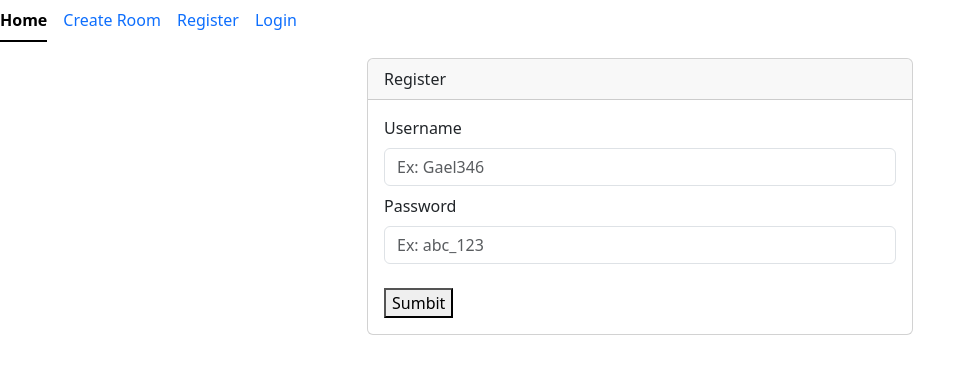
After one commit to Gael346/Friends_Web_Games, a FastAPI app: template templates/register.html in a window 1280 px wide. The commit adds this page. Shown: the top 374 px of the page, without its empty margins (0-975 px from the left). Run offline with FastAPI, Linux system fonts and the light colour scheme; the template is opened without the code that fills it, so the values that code supplies are empty; some libraries are stand-ins or nearby versions.

Commit message:
Add basic navebar , database , and create register html form

```diff
--- a/app.py
+++ b/app.py
@@ -1,14 +1,28 @@
-from fastapi import FastAPI , WebSocket , WebSocketDisconnect , HTTPException , Request
+from fastapi import FastAPI , WebSocket , WebSocketDisconnect , HTTPException , Request , Form
 from werkzeug.security import check_password_hash, generate_password_hash
 from fastapi.staticfiles import StaticFiles
 from fastapi.templating import Jinja2Templates
+import sqlite3
 
+# Database
+conn = sqlite3.connect("messenger.db" , check_same_thread=False)
+db = conn.cursor()
 
+# FastApi config
 app = FastAPI()
 app.mount("/static", StaticFiles(directory="static"), name="static")
 
 templates = Jinja2Templates(directory="templates")
 
+
 @app.get("/")
 async def main(request: Request):
     return templates.TemplateResponse(request=request , name="index.html")
+
+@app.get("/register_form")
+async def register_form(request : Request):
+    return templates.TemplateResponse(request=request , name="register.html")
+
+@app.post("/register")
+async def register(request : Request , username: str = Form() , password : str = Form()):
+    return templates.TemplateResponse(request=request , name="index.html")
--- a/templates/index.html
+++ b/templates/index.html
@@ -1,7 +1,7 @@
 {% extends "layout.html" %}
 
-{% block title %}Friend Web Games 🎮{% endblock %}
+{% block title %}Main{% endblock %}
 
 {% block body %}
- <h1>Hi , this is a try <span class="badge theme-primary">Boostrap work?</span></h1>
+ <p>Hi , this is a try <span class="badge theme-primary">Boostrap work?</span><p>
 {% endblock %}
--- a/templates/layout.html
+++ b/templates/layout.html
@@ -7,9 +7,27 @@
         <link href="https://cdn.jsdelivr.net/npm/bootstrap@6.0.0-alpha.1/dist/css/bootstrap.min.css" rel="stylesheet" integrity="sha384-B/GM4XqrwHnWXNOWMbloTmrYXZg10cakYGmpfsR/bbzQ6JAJI4ihuyADKLnBgrCe" crossorigin="anonymous">
         <link href="{{ url_for('static', path='/style.css') }}" rel="stylesheet">
 
-        <title>{% block title %}{% endblock %}</title>
+        <title>Friend Web Games 🎮: {% block title %}{% endblock %}</title>
     </head>
     <body>
+
+        <div class="nav-overflow" data-bs-toggle="nav-overflow">
+        <ul class="nav nav-underline">
+            <li class="nav-item">
+                <a class="nav-link active" aria-current="page" href="#">Home</a>
+            </li>
+            <li class="nav-item">
+                <a class="nav-link" href="#">Create Room</a>
+            </li>
+            <li class="nav-item">
+                <a class="nav-link" href="/register_form">Register</a>
+            </li>
+            <li class="nav-item">
+                <a class="nav-link" href="/login">Login</a>
+            </li>
+        </ul>
+        </div>
+
         {% block body %}{% endblock %}
 
         {% block script %}{% endblock %}
--- /dev/null
+++ b/templates/register.html
@@ -0,0 +1,32 @@
+{% extends "layout.html" %}
+
+{% block title %} Register {% endblock %}
+
+{% block body %}
+<div class="container mt-3">
+    <div class="row justify-content-center">
+        <div class="col-6">
+            <div class="card">
+                <div class="card-header card-primary">
+                    Register
+                </div>
+                <div class="card-body">
+                    <form action="/register" method="post">
+                        <div class="mb-2">
+                            <label for="username" class="form-label mb-2">Username</label>
+                            <input type="text" name="username" class="form-control" id="username" placeholder="Ex: Gael346">
+                        </div>
+
+                        <div>
+                            <label for="password" class="form-label mb-2">Password</label>
+                            <input type="password" name="password" class="form-control" id="password" placeholder="Ex: abc_123">
+                        </div>
+
+                        <button class="btn-solid theme-accent mt-4">Sumbit</button>
+                    </form>
+                </div>
+            </div>
+        </div>
+    </div>
+</div>
+{% endblock %}
```
Also changed, not shown: database.db (added), messenger.db (added), 1 other file.
